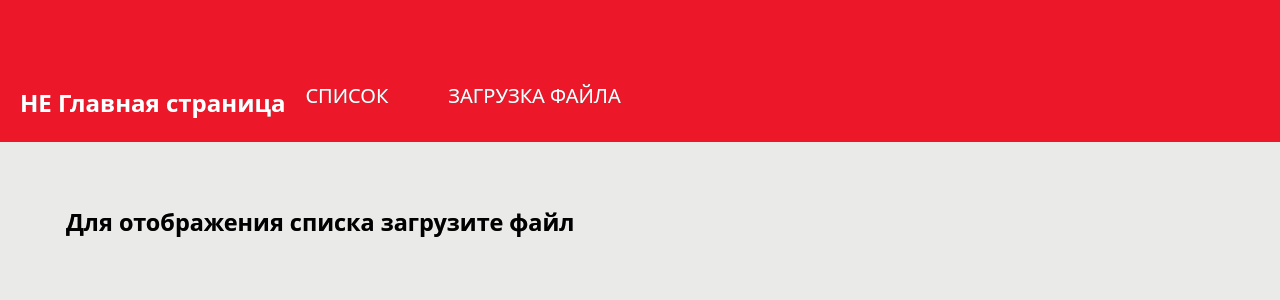
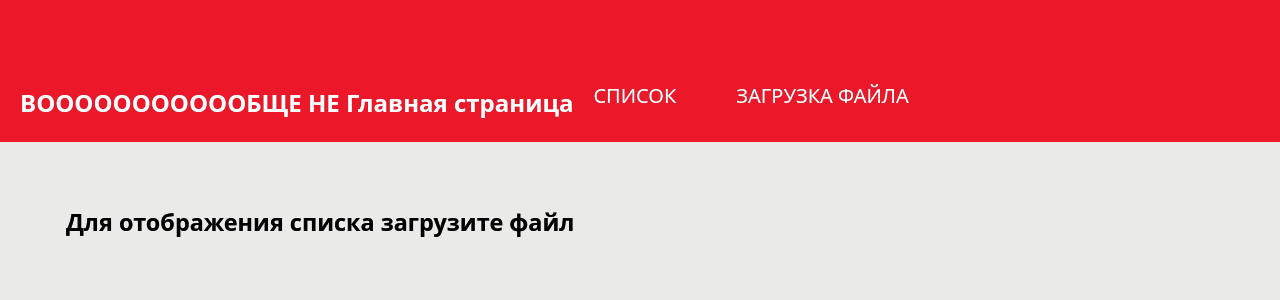
Before and after one commit to Nook-0/BD, a PHP site: page / in a window 1280 px wide. Shown: the top 300 px of the page. Run offline with PHP 8.4, Linux system fonts and the light colour scheme; data that the repository does not hold is empty.

Commit message:
add branch

```diff
--- a/1/index.php
+++ b/1/index.php
@@ -10,7 +10,7 @@
 		<header>
 			<nav style = "float:left;">
 				<h1>
-					НЕ Главная страница
+					ВОООООООООООБЩЕ НЕ Главная страница
 				</h1>
 				<ul>
 					<li><a href="list.php">Список</a></li>
```
